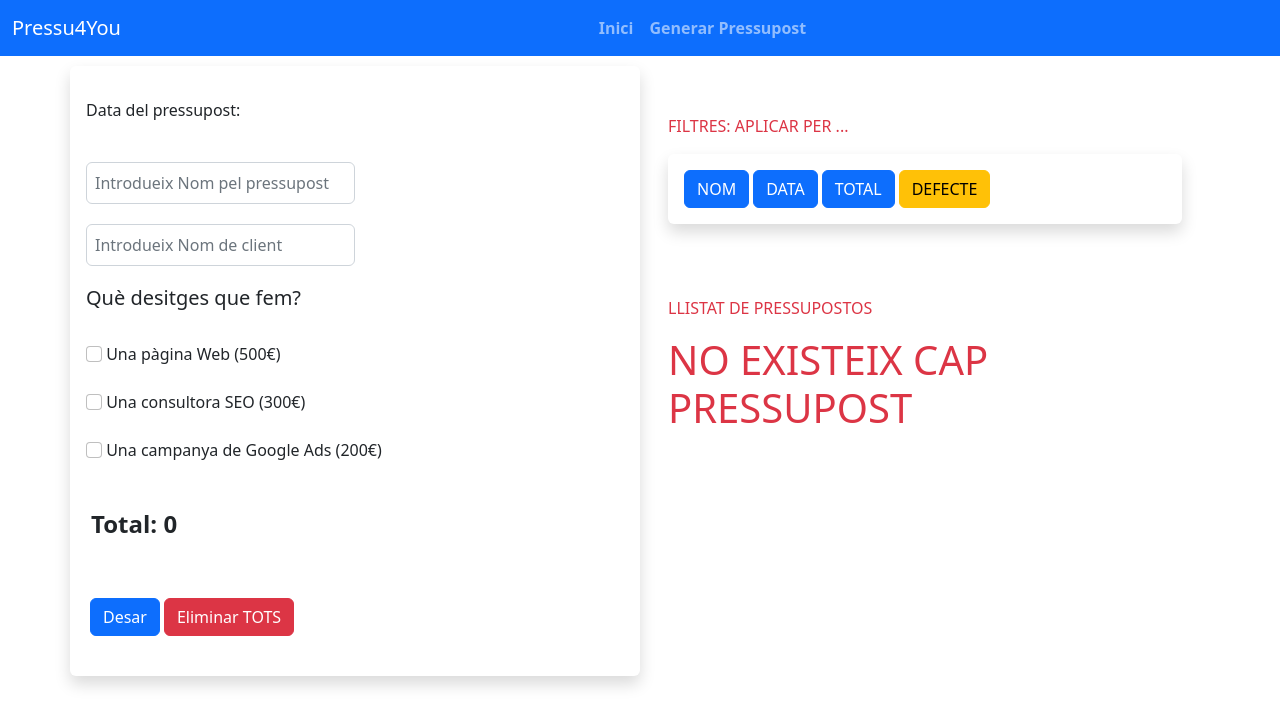
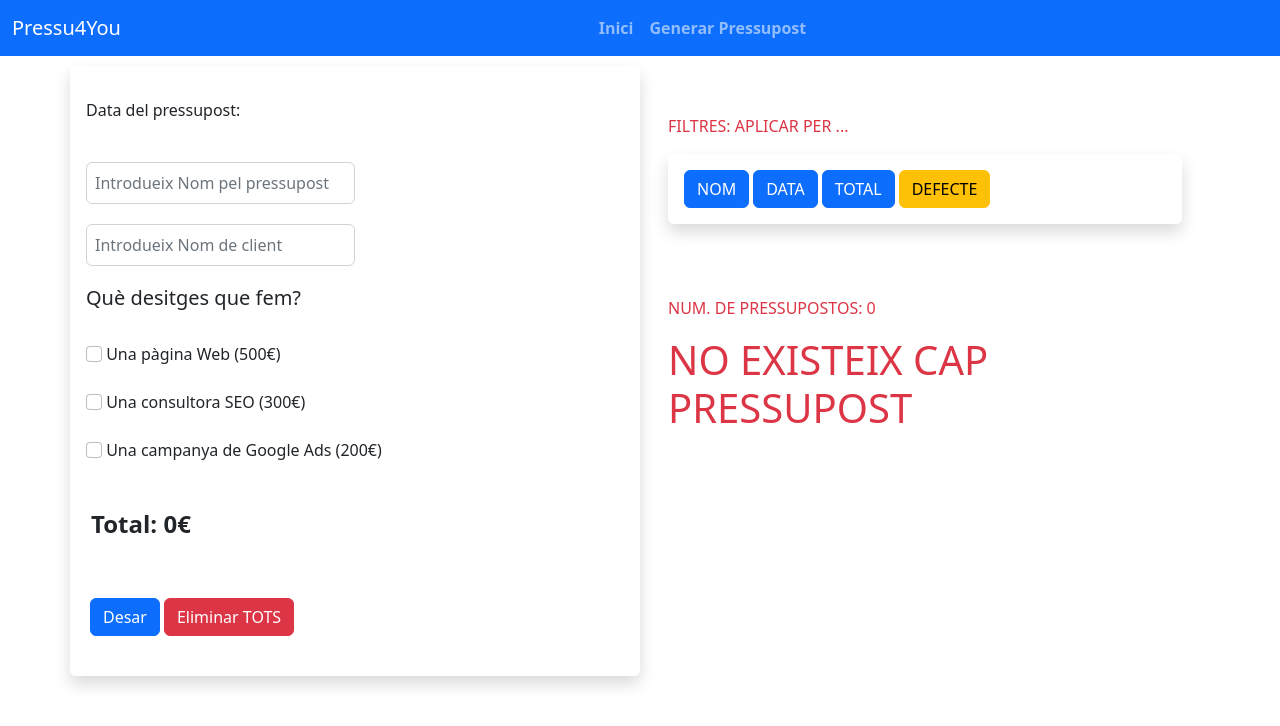
Before and after one commit to Xavi-BCN/sprint7-a, a React (Create React App) app: page /budgets in a window 1280 px wide. Shown: the top 726 px of the page. Built offline with nearby package versions, Linux system fonts and the light colour scheme.

Commit message:
Exercise 8 - Filters OK fixed format field total

```diff
--- a/src/Styles/App.css
+++ b/src/Styles/App.css
@@ -2,22 +2,17 @@
   margin: 0;
   padding: 0;
   box-sizing: border-box;
-
 }
-/*  body{
-   overflow-y:hidden;
-} */
-
+ body{
+  overflow-y:auto ;
+}
 .App{
-
   margin: 50px;
   max-height: 800px;
 }
-
 label{
   margin-left: 10px;
 }
-
 .task-list-item{
   margin: 10px;
 }
@@ -30,11 +25,14 @@ label{
 .container-wellcome{
   margin: 50px;
 }
-
 .form-control{
   margin-bottom: 20px;
 }
-
-.container-list{
-  max-height: 600px;
+.container-list-presu{
+  height: 225px;
+  width:auto;
 }
+.container-budgets{
+  height: 800px;
+  overflow-y:scroll ;
+}
--- a/src/components/BudgetItem.jsx
+++ b/src/components/BudgetItem.jsx
@@ -3,7 +3,7 @@ function BudgetItem({ presu, i , actionDelete, actionModify}) {
 
   return (
     <div className="container-item" key={i} id={i}>
-      <div className="card text-info mt-3 w-100 shadow p-3 mb-5 bg-light.bg-gradient rounded" style={{ width: "1rem" }}>
+      <div className="card text-info mt-0 w-100 shadow p-3 mb-3 bg-light.bg-gradient rounded" style={{ width: "1rem" }}>
         <div className="card-body">
 
           <h4 className="card-title text-warning bg-dark">{presu.budgetName}</h4>
@@ -15,12 +15,12 @@ function BudgetItem({ presu, i , actionDelete, actionModify}) {
             {(presu.web) ? (<> <h6 className="text-success">Servei Web: SI</h6><h6>Pàgines: {presu.pages} Idiomes: {presu.lang} </h6></>) : <h6 className='text-danger'>Servei Web: No contractat</h6>}
             {(presu.seo) ? (<> <h6 className="text-success">Servei Seo: SI</h6></>) : <h6 className='text-danger'>Servei Seo: No contractat</h6>}
             {(presu.ads) ? (<> <h6 className="text-success">Servei Ads: SI</h6></>) : <h6 className='text-danger'>Servei Ads: No contractat</h6>}
+            <h4 className="text-success">Total : {presu.total}€</h4>
           </div>
-          <div className="card-footer pt-4"><br /><br />
+          <div className="card-footer"><br /><br />
             <button onClick={() => actionModify(i)} name="btn-modify" type="button" className="btn btn-outline-warning ms-1">Modificar</button>
             <button  onClick={() => actionDelete(i)} name="btn-delete" type="button" className="btn btn-outline-danger ms-2">Eliminar</button>
-            <button /* onClick={() => actionPrint(i)} */ name="btn-print" type="button" className="btn btn-outline-primary ms-2">Imprimir</button>
-            <h4 className="text-success">Total : {presu.total}</h4>
+
           </div>
         </div>
       </div>
--- a/src/components/PanelBudgetsList.jsx
+++ b/src/components/PanelBudgetsList.jsx
@@ -8,30 +8,20 @@ const PanelBudgetsList = ({ listBudgets, actionDelete, actionModify }) => {
   function onFilter(filter) {
 
     if (filter === 'byName') {
-
       listBudgets.sort((x, y) => x.budgetName.localeCompare(y.budgetName))
       setAction(()=> action + 1)
-      console.log(listBudgets)
     }
-
     if (filter === 'byDate') {
-
       listBudgets.sort((x, y) => x.date.localeCompare(y.date))
       setAction(()=> action + 1)
-      console.log(listBudgets)
     }
     if (filter === 'byTotal') {
-
       listBudgets.sort((x, y) => (y.total)-(x.total))
       setAction(()=> action + 1)
-      console.log(listBudgets)
     }
-
     if (filter === 'byDefault') {
-
       listBudgets.sort((x, y) => x.date.localeCompare(y.date))
       setAction(()=> action + 1)
-      console.log(listBudgets)
     }
   }
 
@@ -61,8 +51,8 @@ const PanelBudgetsList = ({ listBudgets, actionDelete, actionModify }) => {
           </button>
         </div><br />
 
-        <p>LLISTAT DE PRESSUPOSTOS</p>
-
+        <p>NUM. DE PRESSUPOSTOS: {listBudgets.length}</p>
+        <div className="container-budgets">
         {listBudgets.length === 0 ? (
           <h1>NO EXISTEIX CAP PRESSUPOST</h1>
         ) : (
@@ -80,6 +70,7 @@ const PanelBudgetsList = ({ listBudgets, actionDelete, actionModify }) => {
             );
           })
         )}
+        </div>
     </>
   );
 };
--- a/src/pages/budgets.js
+++ b/src/pages/budgets.js
@@ -38,9 +38,10 @@ export default function Budgets() {
     web ? (priceWeb = 500 + pages * lang * 30) : (priceWeb = 0);
     seo ? (priceSeo = 300) : (priceSeo = 0);
     ads ? (priceAds = 200) : (priceAds = 0);
-    return priceWeb + priceSeo + priceAds;
-    /* result =  (priceWeb + priceSeo + priceAds)
-    return ((priceWeb + priceSeo + priceAds).toLocaleString('es-ES'));; */
+    //return priceWeb + priceSeo + priceAds;
+    result =  priceWeb + priceSeo + priceAds
+    result= result.toLocaleString('de-DE');
+    return result
   };
 
   const handlePages = (numOfPages) => setPages(numOfPages);
@@ -111,12 +112,10 @@ export default function Budgets() {
         budgetModyfying = -1
       }
 
-       getNow();
-       setListBudgets([
-         ...listBudgets,
-         { budgetName, date, costumerName, web, pages, lang, seo, ads, total },
-        ]);
-        initForm();
+      getNow();
+
+      setListBudgets([{ budgetName, date, costumerName, web, pages, lang, seo, ads, total },...listBudgets])
+      initForm();
       }
   };
 
@@ -230,7 +229,7 @@ export default function Budgets() {
           </h6>
           <br />
           <br />
-          <div className="total-section">Total: {total}</div>
+          <div className="total-section">Total: {total}€</div>
           <br />
           <br />
           <button
@@ -252,7 +251,7 @@ export default function Budgets() {
           <span className="noCheckeds d-none">No hi ha res seleccionat</span>
         </div>
         <div className="container-list-presu col-12 col-lg-6">
-          <div className="container-list text-danger sticky-top overflow: auto p-3 mt-5 mh-100">
+          <div className="container-list text-danger sticky-top p-3 mt-5 mh-100">
             <PanelBudgetsList listBudgets={listBudgets} actionDelete={onDeleteBudget} actionModify={onModifyBudget} />
           </div>
         </div>
```
